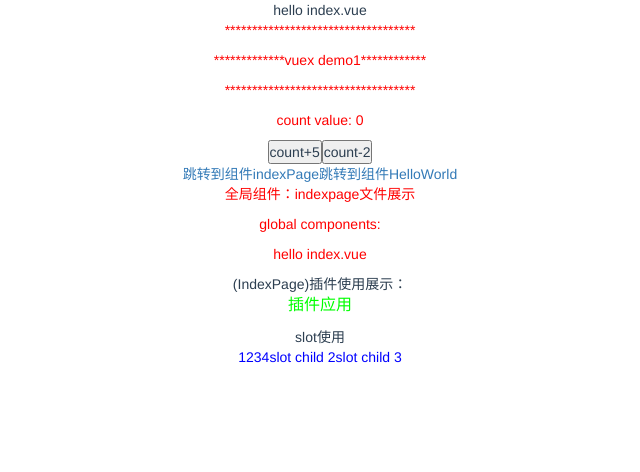
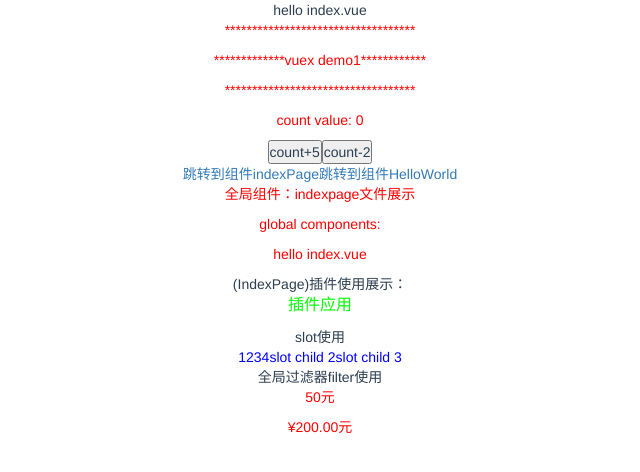
Before and after one commit to zilinglong/vue-cli-template, a Vue app: page /#/IndexPage in a window 1280 px wide. Shown: the top 472 px of the page, without its empty margins (320-960 px from the left). Built offline with nearby package versions, Linux system fonts and the light colour scheme; what vue-resource would draw is missing.

Commit message:
全局过滤器

```diff
--- /dev/null
+++ b/src/assets/js/vfilters.js
@@ -0,0 +1,11 @@
+const filter = {
+  // 为money添加单位
+  addMoneyUnit(money) {
+    return `${money}元`;
+  },
+  formatMoney(value, quentity) {
+    if (!quentity) quentity = 1;
+    return '¥' + (value * quentity).toFixed(2) + '元';
+  }
+};
+export default filter;
--- a/src/components/IndexPage.vue
+++ b/src/components/IndexPage.vue
@@ -36,6 +36,11 @@
         <div slot="Memory">Kingston 32G</div>
         <div slot="Hard-drive">Samsung SSD 1T</div>-->
       </slotChild>
+    </section>
+    <section>
+      <div>全局过滤器filter使用</div>
+      <p>{{50|addMoneyUnit}}</p>
+      <p>{{20|formatMoney(10) }}</p>
     </section>
   </div>
 </template>
--- a/src/main.js
+++ b/src/main.js
@@ -14,6 +14,11 @@ import axios from 'axios';
 import globalCom from './components/common/index.js';
 // 引入插件
 import VuePlugins from './vue-plugins';
+// 引入全局过滤器
+import vfilters from './assets/js/vfilters.js';
+for (let key in vfilters) {
+  Vue.filter(key, vfilters[key]);
+}
 Vue.use(VuePlugins);
 Vue.use(globalCom);
 Vue.prototype.$axios = axios;
@@ -27,5 +32,7 @@ new Vue({
   router,
   store,
   template: '<App/>',
-  components: { App }
+  components: {
+    App
+  }
 });
```
